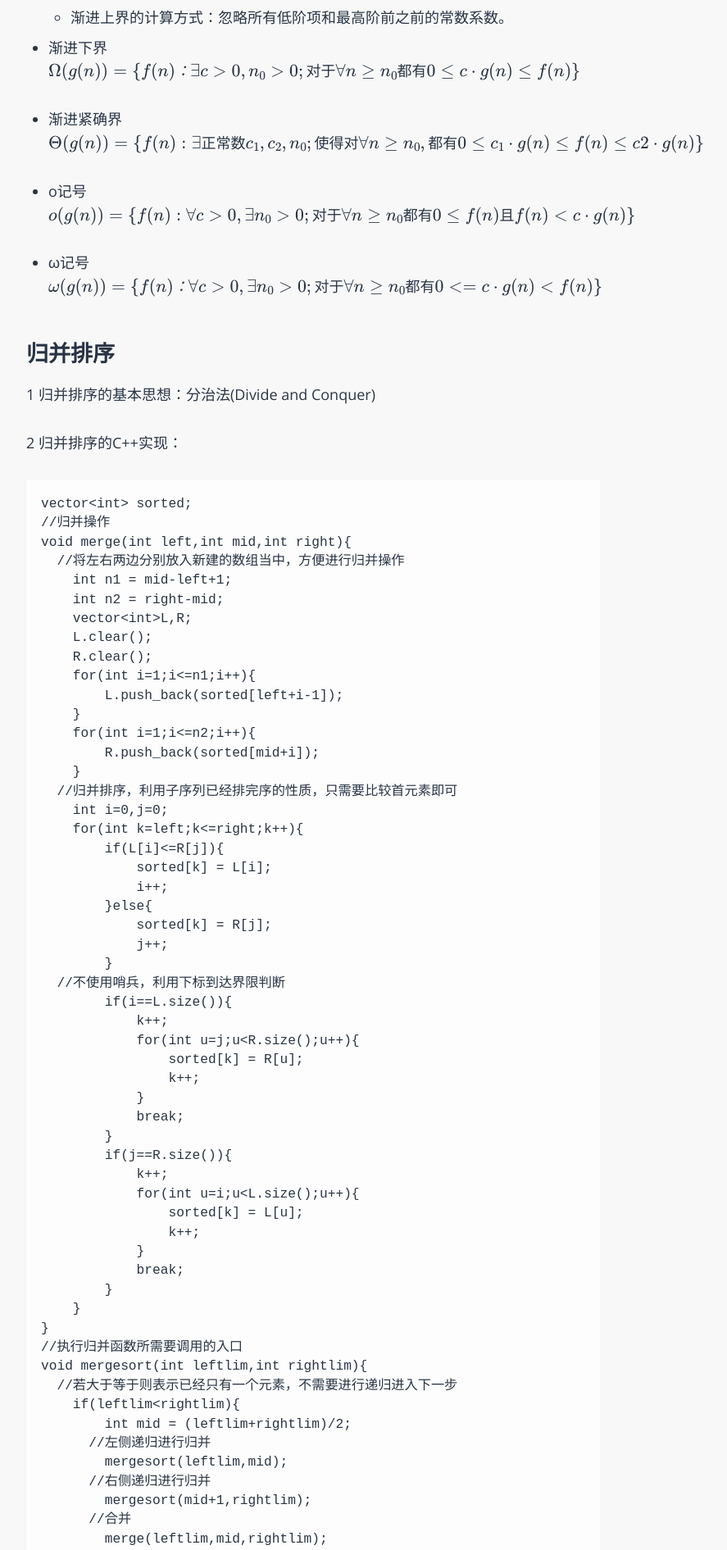
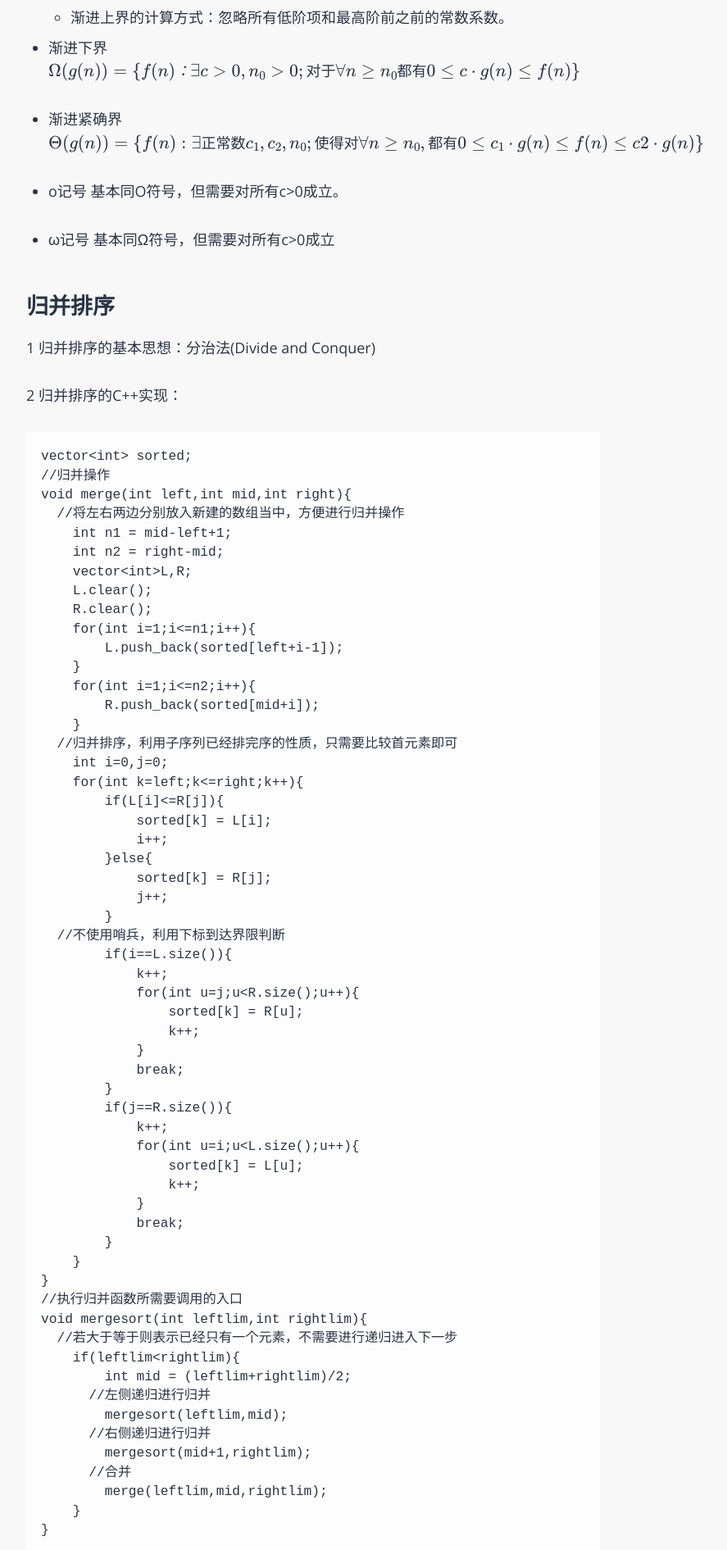
Before and after one commit to MQ-380/oldblog, a Jekyll site: the page built from _posts/2016-02-22-AlgorithmL1.md, in a window 1280 px wide. Shown: the part 1950-3841 px from the top of the page at 82% size, without its empty margins (258-1145 px from the left). Built offline with Jekyll 4.4.1, drawn with Linux system fonts in a browser that asks for light colours; some web fonts are replaced; formulas are drawn with MathJax 3.

Commit message:
Update 2016-02-22-AlgorithmL1.md

```diff
--- a/_posts/2016-02-22-AlgorithmL1.md
+++ b/_posts/2016-02-22-AlgorithmL1.md
@@ -8,6 +8,7 @@ tags: 算法导论学习笔记
 
 
 **本文中含有数学公式，若无法显示请刷新重试，谢谢~**
+
 # Lesson 1
 
 ## 插入排序
@@ -88,15 +89,10 @@ $$
 $$
 
 - o记号
-$$
-o(g(n))=\{f(n):\forall c>0,\exists n_0>0 ;对于\forall n\ge n_0  都有0\le f(n) 且 f(n)< c·g(n)  \}
-$$
-
+   基本同O符号，但需要对所有c>0成立。
 
 - ω记号
-$$
-\omega(g(n)) = \{f(n) ：\forall c>0,\exists n_0>0 ;对于\forall n\ge n_0  都有0<= c·g(n)< f(n) \}
-$$
+   基本同Ω符号，但需要对所有c>0成立
 
 
 
```
